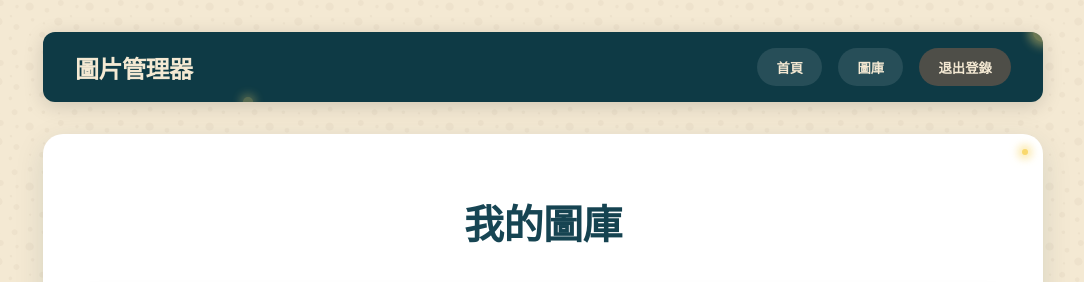
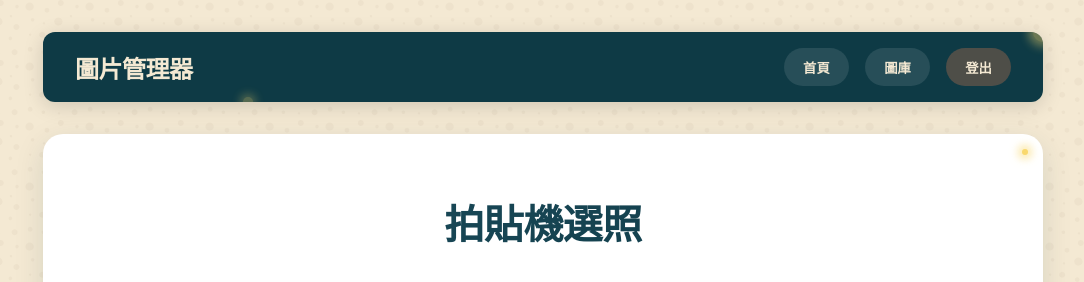
Before and after one commit to d-ben-b/HSH, a Vue app in the folder HSH/: page /gallery in a window 1280 px wide. Shown: the top 282 px of the page, without its empty margins (97-1181 px from the left). Built offline with nearby package versions, Linux system fonts and the light colour scheme.

Commit message:
update button labels for logout and gallery view

```diff
--- a/HSH/src/components/NavBar.vue
+++ b/HSH/src/components/NavBar.vue
@@ -20,7 +20,7 @@ function logout() {
     <div class="nav-links">
       <button @click="navigateTo('/')" class="nav-button">首頁</button>
       <button @click="navigateTo('/gallery')" class="nav-button">圖庫</button>
-      <button @click="logout()" class="nav-button logout">退出登錄</button>
+      <button @click="logout()" class="nav-button logout">登出</button>
     </div>
   </nav>
 </template>
--- a/HSH/src/views/GalleryView.vue
+++ b/HSH/src/views/GalleryView.vue
@@ -55,7 +55,7 @@ onMounted(() => {
 
 <template>
   <div class="gallery-view-container">
-    <h1>我的圖庫</h1>
+    <h1>拍貼機選照</h1>
 
     <div class="gallery-container">
       <div v-if="isLoading" class="loading-indicator">
```
